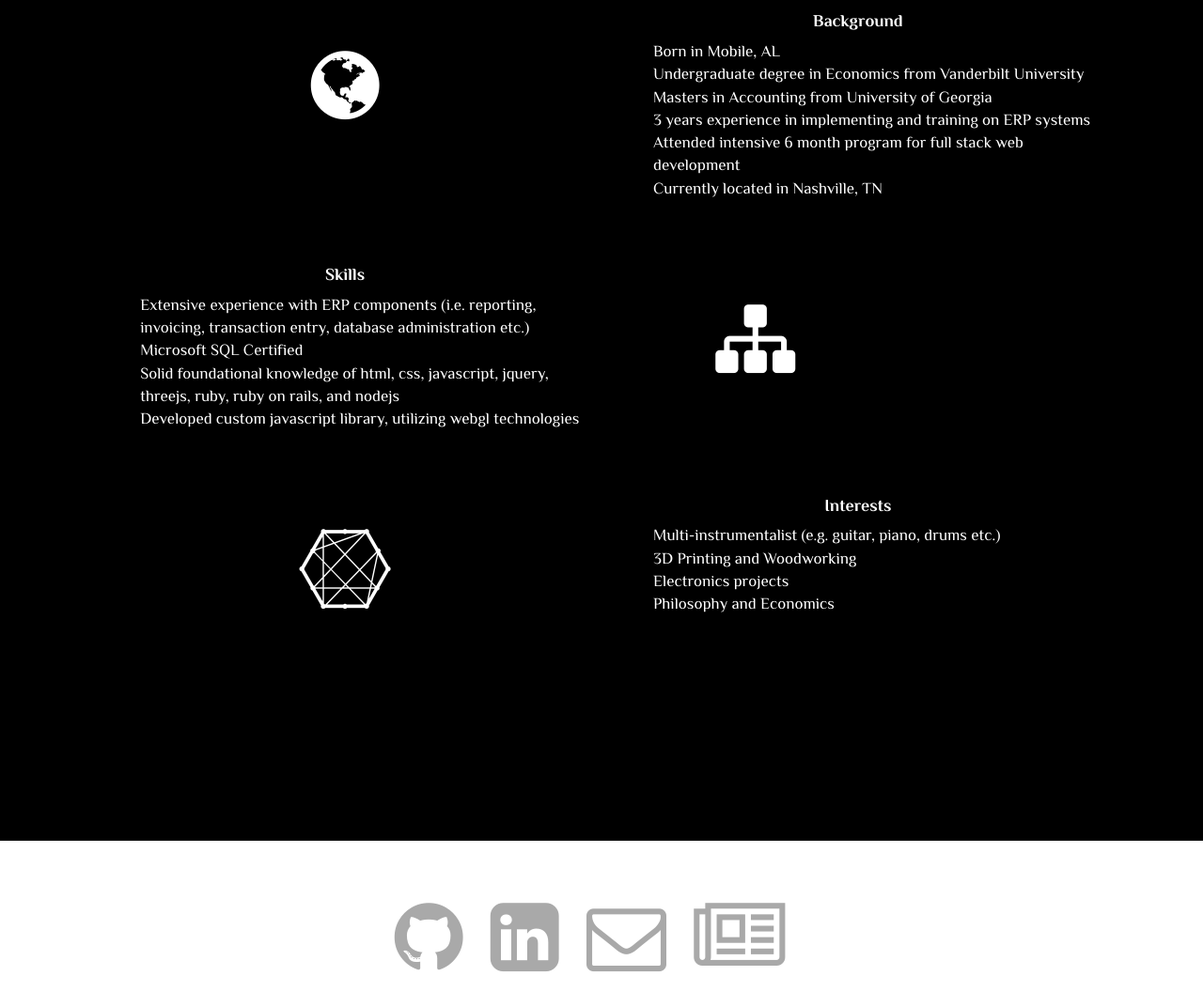
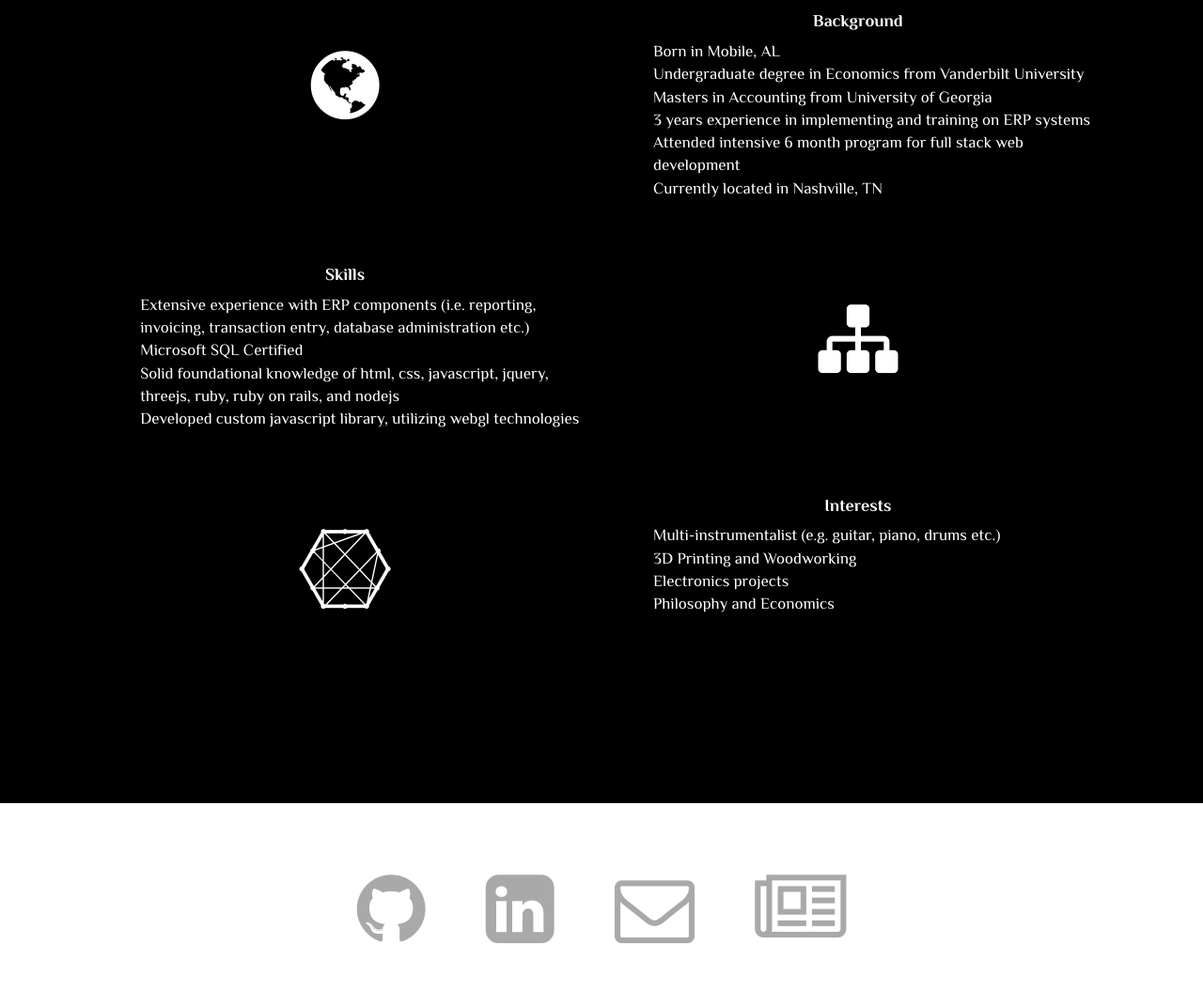
Before and after one commit to edean11/edean11.github.io, a plain HTML site: page index.html in a window 1280 px wide. Shown: the part 1284-2356 px from the top of the page at 94% size. Drawn offline with nearby package versions, Linux system fonts and the light colour scheme.

Commit message:
added proper links, fixed icon spacing

```diff
--- a/index.html
+++ b/index.html
@@ -30,18 +30,22 @@
           </ol>
           <div class="carousel-inner" role="listbox">
             <div class="item active">
+              <a href="https://3datajs.firebaseapp.com/">
                 <img src="https://s3.amazonaws.com/3datajs.com/images/Screen+Shot+2015-03-26+at+10.31.14+PM.png" alt="3datajs">
                 <div class="carousel-caption">
                   <p>3Datajs is a small, customizable javascript library used to quickly implement 3D visualizations of data and html content. It is built upon the threejs 3D library.
                   </p>
                 </div>
+              </a>
             </div>
             <div class="item">
+              <a href="https://github.com/edean11/terminal-color-capture">
                 <img src="https://s3.amazonaws.com/edean11.github.io/Screen+Shot+2015-05-20+at+10.05.05+AM.png" alt="Terminal Color Capture" class="tcc_img">
                 <div class="carousel-caption">
                   <p>Terminal Color Capture is a command line ruby program that allows a user to easily create, edit, activate, delete and automate both the standard terminal prompt colors as well as the colors shown in `ls` listing
                   </p>
                 </div>
+              </a>
             </div>
           </div>
           <a class="left carousel-control" href="#carousel-nav-tag" role="button" data-slide="prev">
@@ -82,7 +86,7 @@
               <li>Developed custom javascript library, utilizing webgl technologies</li>
             </ul>
           </div>
-          <div class="col-xs-3">
+          <div class="col-xs-offset-1 col-xs-3">
             <i class="fa fa-sitemap fa-5x"></i>
           </div>
         </div>
@@ -102,10 +106,10 @@
         </div>
       </div>
       <div class="icon-links">
-        <i class="fa fa-github fa-5x"></i>
-        <i class="fa fa-linkedin-square fa-5x"></i>
-        <i class="fa fa-envelope-o fa-5x"></i>
-        <i class="fa fa-newspaper-o fa-5x"></i>
+        <a href="https://github.com/edean11"><i class="fa fa-github fa-5x"></i></a>
+        <a href="#"><i class="fa fa-linkedin-square fa-5x"></i></a>
+        <a href="mailto:edean1010@gmail.com"><i class="fa fa-envelope-o fa-5x"></i></a>
+        <a href="#"><i class="fa fa-newspaper-o fa-5x"></i></a>
       </div>
     </div> <!-- End Container -->
     <script src="https://cdnjs.cloudflare.com/ajax/libs/jquery/2.1.3/jquery.min.js"></script>
--- a/main.css
+++ b/main.css
@@ -29,7 +29,7 @@
       margin-bottom: 140px;
     }
 
-    .carousel-inner > .item > img {
+    .carousel-inner > .item > a > img {
         margin: 0 auto;
         height: 500px;
         width: 100%;
@@ -67,7 +67,7 @@
 
     .about-container {
       padding-top: 40px;
-      padding-bottom: 180px;
+      padding-bottom: 140px;
       background-color: black;
       color: white;
     }
@@ -98,14 +98,14 @@
 /*/////////////*/
 
 .icon-links {
-  color: darkgrey;
-  margin: 60px;
+  padding: 70px 0;
 }
 
-.icon-links > i {
-  margin-right: 25px;
+.icon-links a {
+  color: darkgrey;
+  margin: 30px;
 }
 
-.icon-links > i:hover {
+.icon-links > a:hover {
   color: black;
 }
```
Lines whose indentation alone changed are shown as unchanged.
